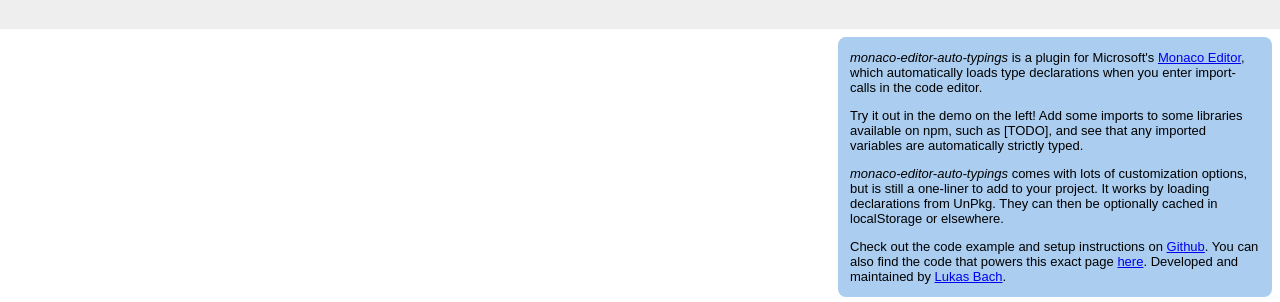
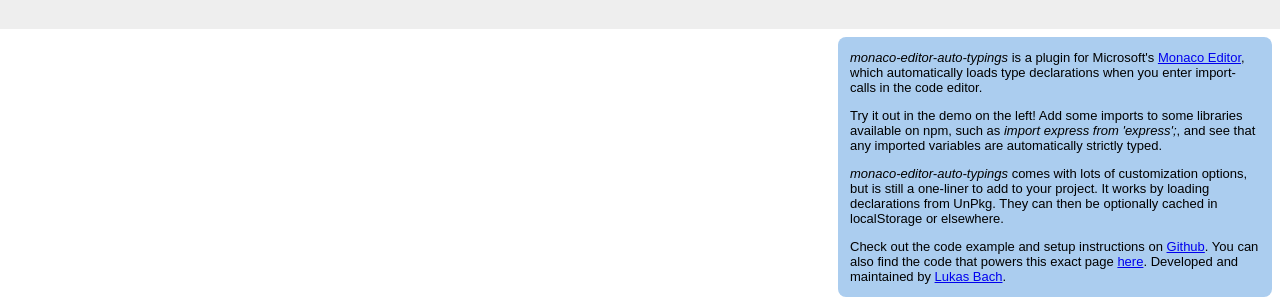
Before and after one commit to lukasbach/monaco-editor-auto-typings, a website built with webpack: page packages/demo/index.html in a window 1280 px wide. Shown: the part 71-373 px from the top of the page. Built offline with nearby package versions, Linux system fonts and the light colour scheme; what monaco-editor, monaco-editor-auto-typings would draw is missing.

Commit message:
Expanded readme

```diff
--- a/packages/demo/index.html
+++ b/packages/demo/index.html
@@ -61,8 +61,9 @@
               automatically loads type declarations when you enter import-calls in the code editor.
             </p>
             <p>
-              Try it out in the demo on the left! Add some imports to some libraries available on npm, such as [TODO],
-              and see that any imported variables are automatically strictly typed.
+              Try it out in the demo on the left! Add some imports to some libraries available on npm, such as
+              <em>import express from 'express';</em>, and see that any imported variables are automatically strictly
+              typed.
             </p>
             <p>
               <em>monaco-editor-auto-typings</em> comes with lots of customization options, but is still a one-liner to
```
Also changed, not shown: README.md, screenshot.png (added), 2 other files.
